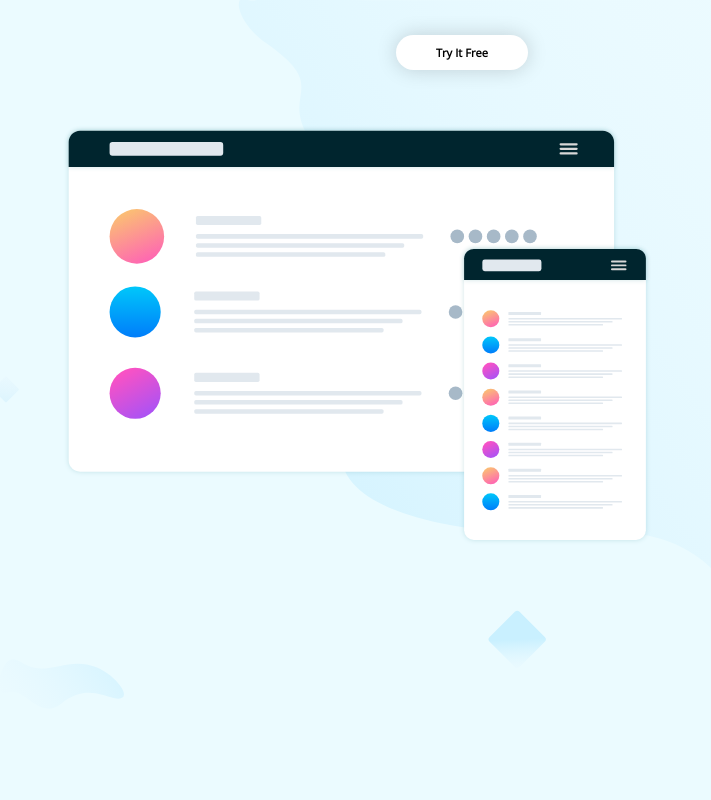
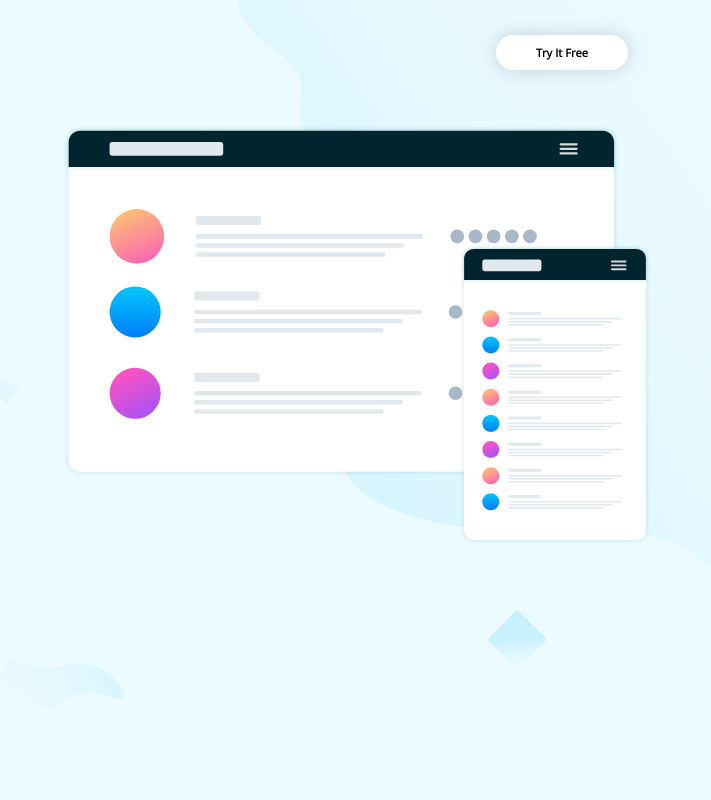
Before and after one commit to Nsoro-Allan/huddle-landing-page-with-alternating-feature-blocks-master, a plain HTML site: page index.html in a window 1280 px wide. Shown: the top 800 px of the page, 569-1280 px from the left. Drawn offline with nearby package versions, Linux system fonts and the light colour scheme.

Commit message:
changes made

```diff
--- a/style.css
+++ b/style.css
@@ -57,7 +57,7 @@ header{
 .header .button{
     display: flex;
     align-items: center;
-    margin-left: 750px;
+    margin-left: 850px;
     margin-top: 10px;
 }
 
```
